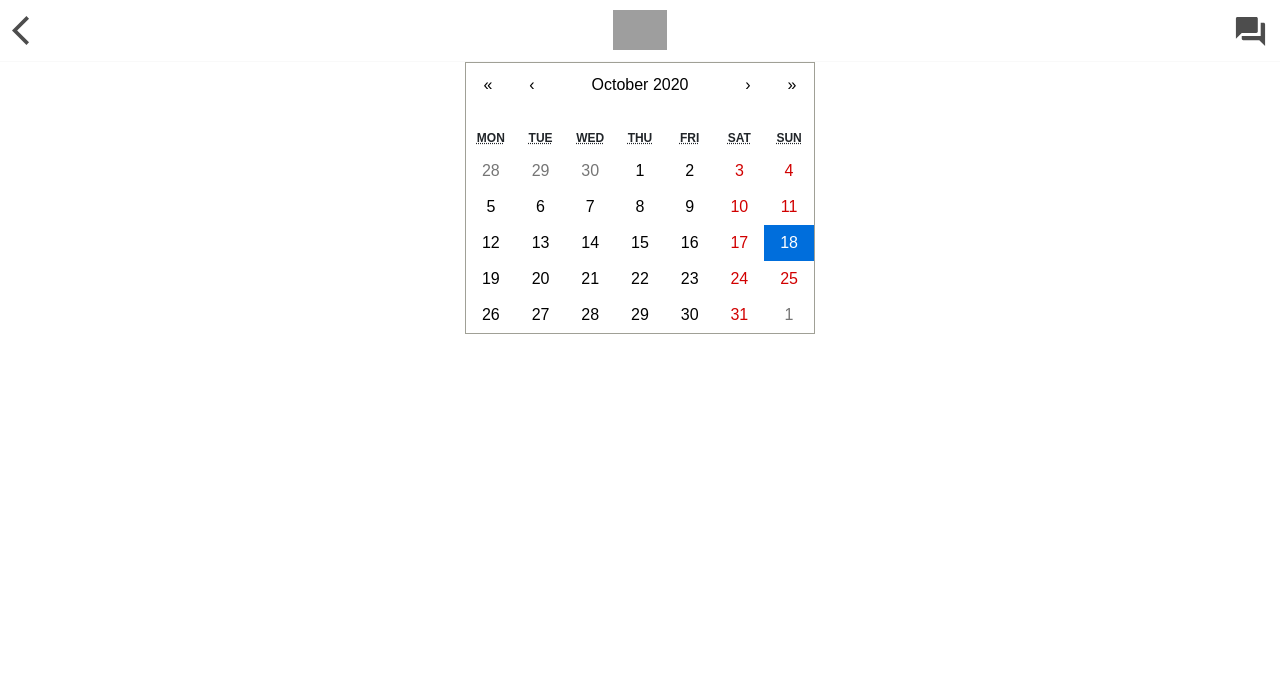
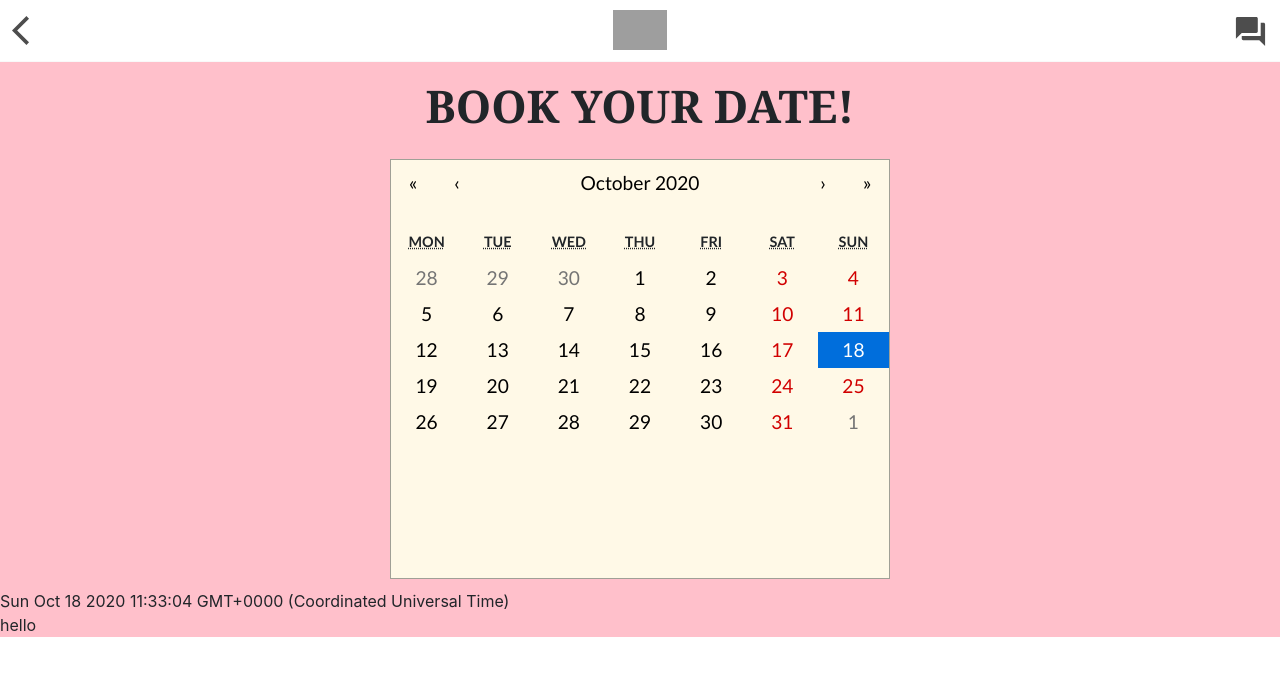
Before and after one commit to brycetyf/wad2project, a React (Create React App) app: page /calendar in a window 1280 px wide. Shown: the top 676 px of the page. Built offline with nearby package versions, Linux system fonts and the light colour scheme; no server answers; grey boxes are pictures that could not be loaded.

Commit message:
Retrieve calendar values and moved styling to Calendar.css

```diff
--- a/src/components/scheduler/calendar.js
+++ b/src/components/scheduler/calendar.js
@@ -1,20 +1,43 @@
 import React, { Component } from 'react';
 import Calendar from 'react-calendar';
 import 'react-calendar/dist/Calendar.css';
+import '../../styles/Calendar.css';
 
 class calendar extends Component {
   state = {
     date: new Date(),
+  };
+
+  parseISOString(s) {
+    var b = s.split(" ");
+    return new Date(Date.UTC(b[0], --b[1], b[2], b[3], b[4], b[5], b[6]));
   }
 
   onChange = date => this.setState({ date })
   render() {
     return (
-      <div style={{display: 'flex', justifyContent: 'center'}}>
-        <Calendar
-          onChange={this.onChange}
-          value={this.state.date}
-        />
+        // add styling here
+      <div className={"calendar_whole"}>
+          <div className={"calendar_title"}> BOOK YOUR DATE! </div>
+
+          <div className={"calendar"}>
+            <Calendar className={"calendar_design"}
+            onChange={this.onChange}
+            value={this.state.date}
+            />
+          </div>
+
+        {/* to extract ISO datetime from calendar */}
+        <div>{this.state.date.toString()}</div>
+
+        {/* why run twice de o.o  */}
+        <div>{console.log(this.state.date.toString())}</div>
+
+        {/* tried calling the parse function but got some error :( ) */}
+        {/* {this.parseISOString(this.state.date.toString())}    */}
+
+        <div>hello</div>
+
       </div>
     );
   }
--- /dev/null
+++ b/src/styles/Calendar.css
@@ -0,0 +1,28 @@
+.calendar_whole {
+    background-color: pink;
+}
+
+.calendar_title {
+    display: flex;
+    justify-content: center;
+    font-weight: bold;
+    font-family: Cambria, Cochin, Georgia, Times, 'Times New Roman', serif;
+    font-size: 45px;
+    padding: 10px;
+
+}
+
+.calendar_design {
+    background-color: rgb(255, 249, 231);
+    font-family: 'Trebuchet MS', 'Lucida Sans Unicode', 'Lucida Grande', 'Lucida Sans', Arial, sans-serif;
+    font-size: larger;
+    width: 500px;
+    height:420px;
+}
+
+.calendar {
+    display:flex;
+    justify-content: center;
+    padding:10px;
+
+}
```
